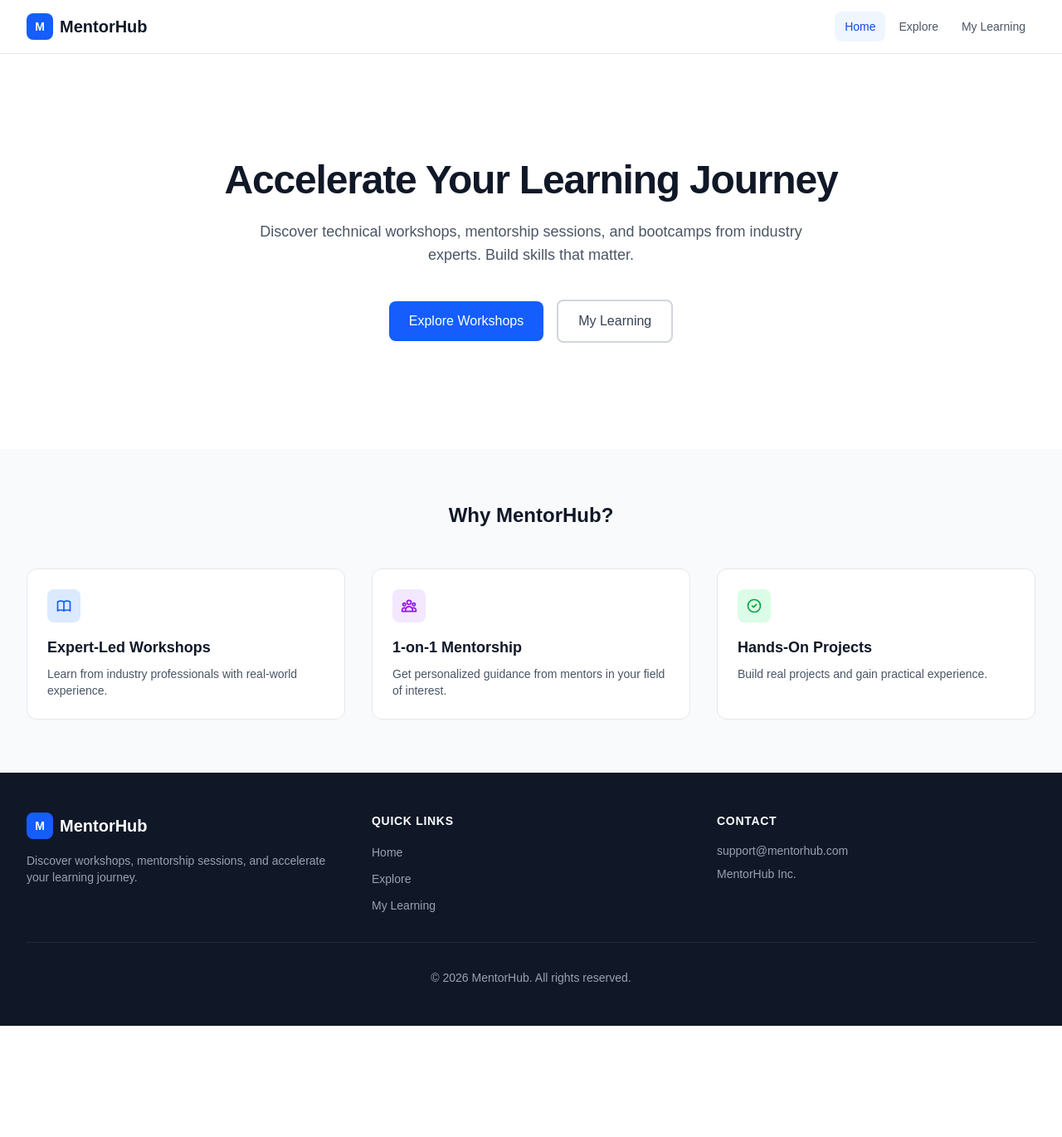
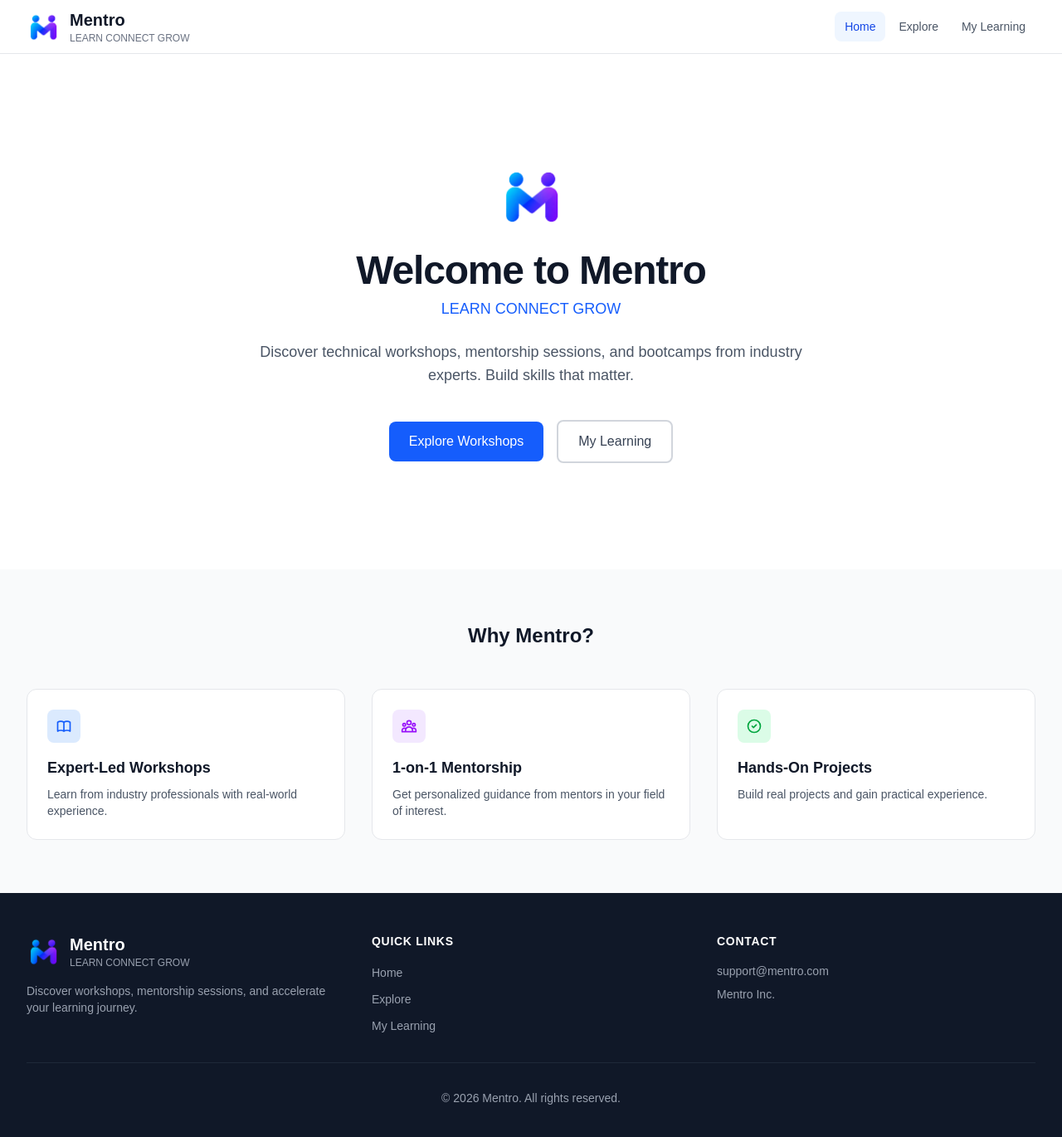
Before and after one commit to Dipteskundu/Mentro, a Next.js app: page / in a window 1280 px wide. Shown: the top 1370 px of the page at 83% size. Before the commit the page ends 1236 px from the top, so only its background shows below. Built offline with nearby package versions, Linux system fonts and the light colour scheme.

Commit message:
feat: integrate MentroLogo and update branding to Mentro - LEARN CONNECT GROW

```diff
--- a/src/app/layout.tsx
+++ b/src/app/layout.tsx
@@ -16,7 +16,7 @@
 });
 
 export const metadata: Metadata = {
-  title: "MentorHub - Workshop & Mentorship Discovery",
+  title: "Mentro - LEARN CONNECT GROW",
   description: "Discover technical workshops, mentorship sessions, and accelerate your learning journey.",
 };
 
--- a/src/app/page.tsx
+++ b/src/app/page.tsx
@@ -1,4 +1,5 @@
 import Link from "next/link";
+import Image from "next/image";
 
 export default function Home() {
   return (
@@ -6,9 +7,19 @@
       <section className="relative overflow-hidden">
         <div className="max-w-7xl mx-auto px-4 sm:px-6 lg:px-8 py-24 sm:py-32">
           <div className="text-center">
+            <Image
+              src="/MentroLogo.png"
+              alt="Mentro"
+              width={80}
+              height={80}
+              className="mx-auto mb-6 rounded-xl"
+            />
             <h1 className="text-4xl sm:text-5xl font-bold text-gray-900 tracking-tight">
-              Accelerate Your Learning Journey
+              Welcome to Mentro
             </h1>
+            <p className="mt-2 text-lg text-blue-600 font-medium">
+              LEARN CONNECT GROW
+            </p>
             <p className="mt-6 text-lg text-gray-600 max-w-2xl mx-auto">
               Discover technical workshops, mentorship sessions, and bootcamps
               from industry experts. Build skills that matter.
@@ -34,7 +45,7 @@
       <section className="py-16 bg-gray-50">
         <div className="max-w-7xl mx-auto px-4 sm:px-6 lg:px-8">
           <h2 className="text-2xl font-bold text-gray-900 text-center">
-            Why MentorHub?
+            Why Mentro?
           </h2>
           <div className="mt-12 grid grid-cols-1 sm:grid-cols-2 lg:grid-cols-3 gap-8">
             <div className="bg-white p-6 rounded-xl border border-gray-200">
--- a/src/components/layout/Footer.tsx
+++ b/src/components/layout/Footer.tsx
@@ -1,4 +1,5 @@
 import Link from "next/link";
+import Image from "next/image";
 import { NAV_LINKS } from "@/utils/constants";
 
 export default function Footer() {
@@ -7,11 +8,18 @@
       <div className="max-w-7xl mx-auto px-4 sm:px-6 lg:px-8 py-12">
         <div className="grid grid-cols-1 md:grid-cols-3 gap-8">
           <div>
-            <Link href="/" className="flex items-center gap-2">
-              <div className="w-8 h-8 bg-blue-600 rounded-lg flex items-center justify-center">
-                <span className="text-white font-bold text-sm">M</span>
+            <Link href="/" className="flex items-center gap-3">
+              <Image
+                src="/MentroLogo.png"
+                alt="Mentro Logo"
+                width={40}
+                height={40}
+                className="rounded-lg"
+              />
+              <div className="flex flex-col">
+                <span className="text-xl font-bold text-white">Mentro</span>
+                <span className="text-xs text-gray-400">LEARN CONNECT GROW</span>
               </div>
-              <span className="text-xl font-bold text-white">MentorHub</span>
             </Link>
             <p className="mt-4 text-sm text-gray-400">
               Discover workshops, mentorship sessions, and accelerate your learning journey.
@@ -41,14 +49,14 @@
               Contact
             </h3>
             <ul className="mt-4 space-y-2 text-sm text-gray-400">
-              <li>support@mentorhub.com</li>
-              <li>MentorHub Inc.</li>
+              <li>support@mentro.com</li>
+              <li>Mentro Inc.</li>
             </ul>
           </div>
         </div>
 
         <div className="mt-8 pt-8 border-t border-gray-800 text-center text-sm text-gray-400">
-          <p>&copy; {new Date().getFullYear()} MentorHub. All rights reserved.</p>
+          <p>&copy; {new Date().getFullYear()} Mentro. All rights reserved.</p>
         </div>
       </div>
     </footer>
--- a/src/components/layout/Navbar.tsx
+++ b/src/components/layout/Navbar.tsx
@@ -2,6 +2,7 @@
 
 import { useState } from "react";
 import Link from "next/link";
+import Image from "next/image";
 import { usePathname } from "next/navigation";
 import { NAV_LINKS } from "@/utils/constants";
 
@@ -13,11 +14,20 @@
     <nav className="bg-white border-b border-gray-200 sticky top-0 z-50">
       <div className="max-w-7xl mx-auto px-4 sm:px-6 lg:px-8">
         <div className="flex items-center justify-between h-16">
-          <Link href="/" className="flex items-center gap-2">
-            <div className="w-8 h-8 bg-blue-600 rounded-lg flex items-center justify-center">
-              <span className="text-white font-bold text-sm">M</span>
+          <Link href="/" className="flex items-center gap-3">
+            <Image
+              src="/MentroLogo.png"
+              alt="Mentro Logo"
+              width={40}
+              height={40}
+              className="rounded-lg"
+            />
+            <div className="flex flex-col">
+              <span className="text-xl font-bold text-gray-900">Mentro</span>
+              <span className="text-xs text-gray-500 hidden sm:block">
+                LEARN CONNECT GROW
+              </span>
             </div>
-            <span className="text-xl font-bold text-gray-900">MentorHub</span>
           </Link>
 
           <div className="hidden md:flex items-center gap-1">
```
Also changed, not shown: public/MentroLogo.png (added).
